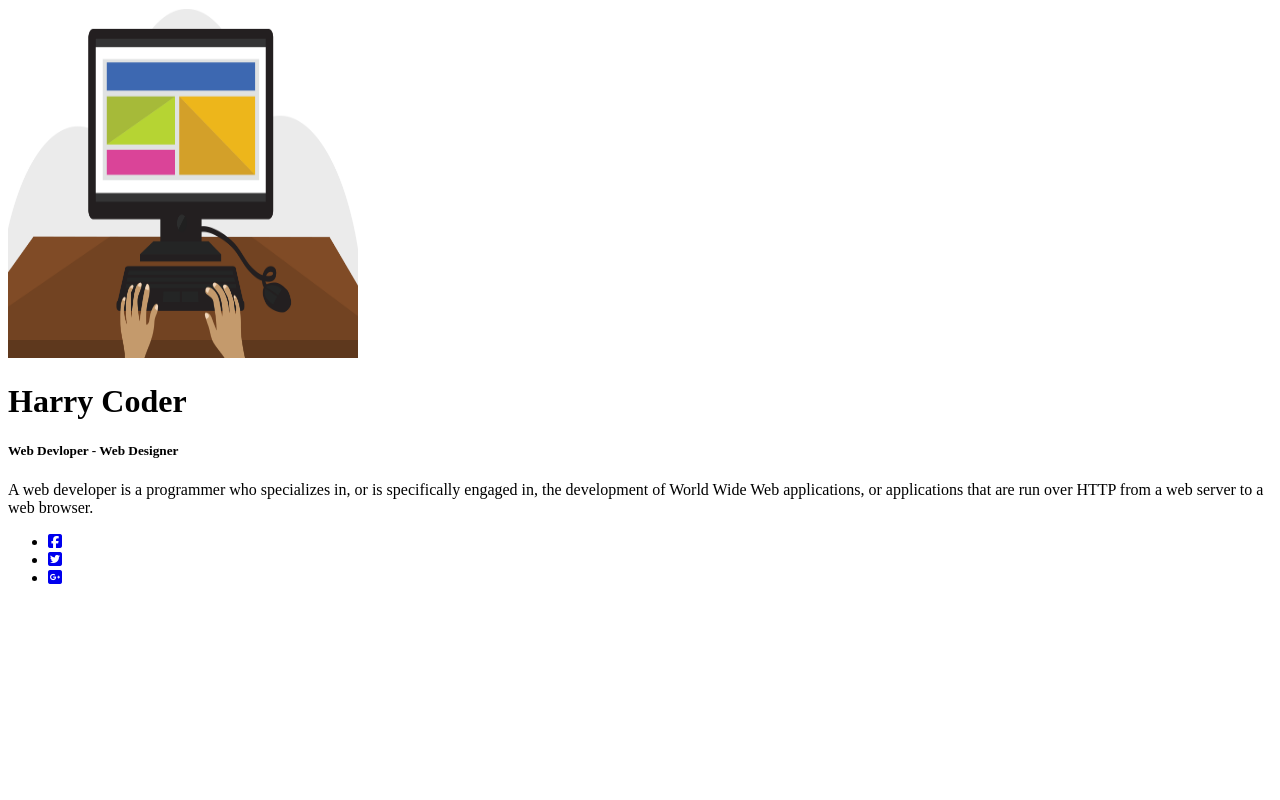
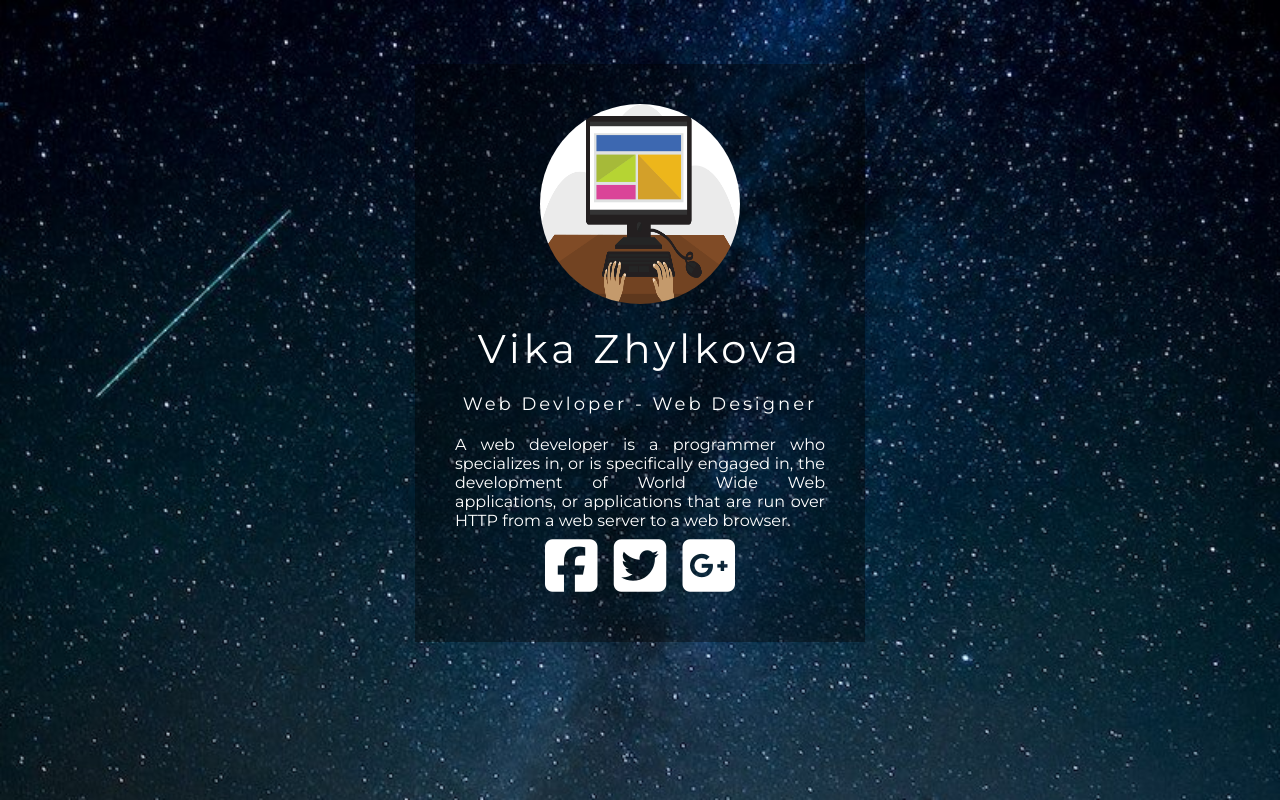
Before and after one commit to vzhylkova/pr.2.2, a plain HTML site: page index.html in a window 1280 px wide. Drawn offline with Linux system fonts and the light colour scheme; files that its build step writes are made by us from their sources.

Commit message:
first commit

```diff
--- /dev/null
+++ b/css/style.css
@@ -0,0 +1,70 @@
+* {
+    margin: 0;
+    padding: 0;
+    box-sizing: border-box;
+    font-family: 'Montserrat', sans-serif;
+}
+
+body {
+    margin: 0;
+    padding: 0;
+    background: url(../img/zirky.jpg) no-repeat;
+    background-size: cover;
+}
+
+.box {
+    width: 450px;
+    background: rgba(0, 0, 0, 0.4);
+    padding: 40px;
+    text-align: center;
+    margin: auto;
+    margin-top: 5%;
+    color: white;
+    font-family: 'Century Gothic', sans-serif;
+}
+
+.box-img {
+    border-radius: 50%;
+    width: 200px;
+    height: 200px;
+}
+
+.box h1 {
+    font-size: 40px;
+    letter-spacing: 4px;
+    font-weight: 100;
+    margin-top: 20px;
+}
+
+.box h5 {
+    font-size: 18px;
+    letter-spacing: 3px;
+    font-weight: 100;
+    margin: 20px 0;
+}
+
+.box p {
+    text-align: justify;
+}
+
+ul {
+    margin: 0;
+    padding: 0;
+}
+
+.box li {
+    display: inline-block;
+    margin: 6px;
+    list-style: none;
+}
+
+.box li a {
+    color: white;
+    text-decoration: none;
+    font-size: 60px;
+    transition: all ease-in-out 250ms;
+}
+
+.box li a:hover {
+    color: #b9b9b9;
+}
--- a/index.html
+++ b/index.html
@@ -1,5 +1,3 @@
-<!DOCTYPE html>
-<html>
 
 <head>
     <meta charset="utf-8">
@@ -8,14 +6,14 @@
     <title>Personal WebSite</title>
     <link href="https://fonts.googleapis.com/css2?family=Montserrat:wght
 @400;600&display=swap" rel="stylesheet">
-    <link rel="stylesheet" href="style.css">
+    <link rel="stylesheet" href="css/style.css">
 </head>
 
 <body>
     <div class="box">
-        <img src="img/111.png"
-            alt="" class="box-img" width="350" height="350">
-        <h1>Harry Coder</h1>
+        <img src="img/111.png" width="400" height="250" alt="Harry Coder"
+            class="box-img">
+        <h1>Vika Zhylkova</h1>
         <h5>Web Devloper - Web Designer</h5>
         <p>
             A web developer is a programmer who specializes in, or
```
Also changed, not shown: img/zirky.jpg (added).
